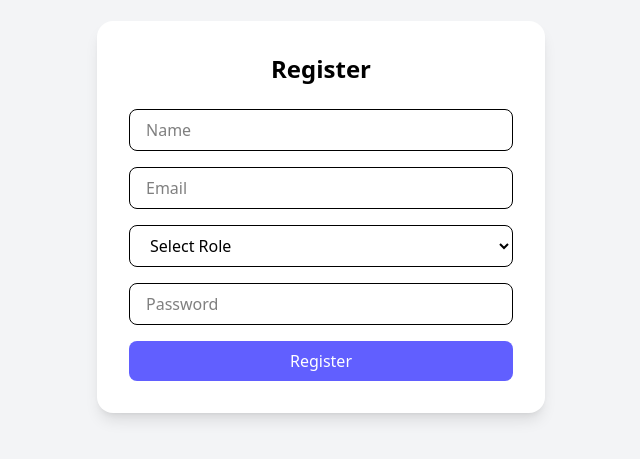
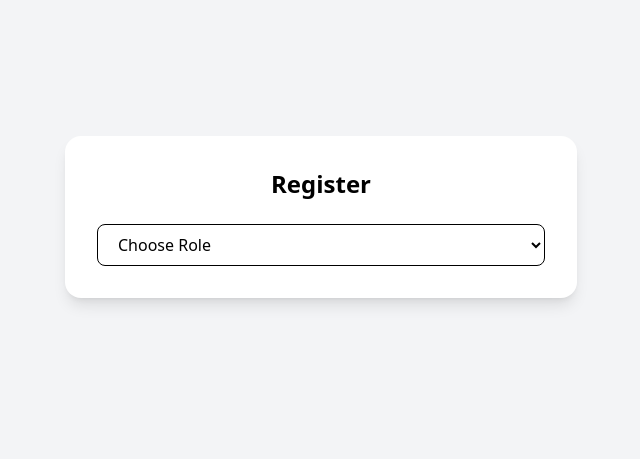
Before and after one commit to rabeyabosree/serviceFinder, a React (Vite) app in the folder frontend/: page /register in a window 1280 px wide. Shown: the part 183-642 px from the top of the page, without its empty margins (319-959 px from the left). Built offline with nearby package versions, Linux system fonts and the light colour scheme.

Commit message:
User Authentication page completed

```diff
--- a/frontend/src/pages/auth/RegisterPage.jsx
+++ b/frontend/src/pages/auth/RegisterPage.jsx
@@ -1,56 +1,166 @@
-import React from "react";
+import React, { useState } from "react";
 
 function RegisterPage() {
+  const [role, setRole] = useState("");
+  const [formData, setFormData] = useState({
+    name: "",
+    email: "",
+    phone: "",
+    password: "",
+    location: "",
+    category: "",
+    serviceArea: "",
+    availability: "",
+    portfolio: [],
+  });
+
+  // handle change for inputs
+  const handleChange = (e) => {
+    const { name, value, files } = e.target;
+    if (files) {
+      setFormData({ ...formData, [name]: files });
+    } else {
+      setFormData({ ...formData, [name]: value });
+    }
+  };
+
+  // handle submit
+  const handleSubmit = (e) => {
+    e.preventDefault();
+    console.log("Form Submitted:", { role, ...formData });
+  };
+
   return (
     <div className="flex items-center justify-center h-screen bg-gray-100">
-      <div className="bg-white shadow-lg rounded-2xl p-8 w-full max-w-md">
+      <div className="bg-white shadow-lg rounded-2xl p-8 w-full max-w-lg">
         <h1 className="text-2xl font-bold text-center mb-6">Register</h1>
-        <form className="space-y-4">
-          {/* Name */}
-          <div>
-            <input
-              type="text"
-              placeholder="Name"
-              className="w-full px-4 py-2 border rounded-lg focus:outline-none focus:ring-2 focus:ring-indigo-400"
-            />
-          </div>
-
-          {/* Email */}
-          <div>
-            <input
-              type="email"
-              placeholder="Email"
-              className="w-full px-4 py-2 border rounded-lg focus:outline-none focus:ring-2 focus:ring-indigo-400"
-            />
-          </div>
-
+        <form className="space-y-4" onSubmit={handleSubmit}>
           {/* Role */}
           <div>
             <select
+              name="role"
+              value={role}
+              onChange={(e) => setRole(e.target.value)}
               className="w-full px-4 py-2 border rounded-lg focus:outline-none focus:ring-2 focus:ring-indigo-400"
+              required
             >
-              <option value="">Select Role</option>
-              <option value="user">User</option>
-              <option value="admin">Admin</option>
+              <option value="">Choose Role</option>
+              <option value="customer">Customer</option>
+              <option value="provider">Provider</option>
             </select>
           </div>
 
-          {/* Password */}
-          <div>
+          {/* Common Fields */}
+          {role && (
+            <>
+              <input
+                type="text"
+                name="name"
+                placeholder="Name"
+                value={formData.name}
+                onChange={handleChange}
+                className="w-full px-4 py-2 border rounded-lg"
+                required
+              />
+
+              <input
+                type="email"
+                name="email"
+                placeholder="Email"
+                value={formData.email}
+                onChange={handleChange}
+                className="w-full px-4 py-2 border rounded-lg"
+                required
+              />
+
+              <input
+                type="tel"
+                name="phone"
+                placeholder="Phone"
+                value={formData.phone}
+                onChange={handleChange}
+                className="w-full px-4 py-2 border rounded-lg"
+                required
+              />
+
               <input
                 type="password"
+                name="password"
                 placeholder="Password"
-              className="w-full px-4 py-2 border rounded-lg focus:outline-none focus:ring-2 focus:ring-indigo-400"
+                value={formData.password}
+                onChange={handleChange}
+                className="w-full px-4 py-2 border rounded-lg"
+                required
               />
-          </div>
+            </>
+          )}
 
-          {/* Submit Button */}
+          {/* Customer-specific Fields */}
+          {role === "customer" && (
+            <input
+              type="text"
+              name="location"
+              placeholder="Location"
+              value={formData.location}
+              onChange={handleChange}
+              className="w-full px-4 py-2 border rounded-lg"
+              required
+            />
+          )}
+
+          {/* Provider-specific Fields */}
+          {role === "provider" && (
+            <>
+              <input
+                type="text"
+                name="category"
+                placeholder="Service Category"
+                value={formData.category}
+                onChange={handleChange}
+                className="w-full px-4 py-2 border rounded-lg"
+                required
+              />
+
+              <input
+                type="text"
+                name="serviceArea"
+                placeholder="Service Area"
+                value={formData.serviceArea}
+                onChange={handleChange}
+                className="w-full px-4 py-2 border rounded-lg"
+                required
+              />
+
+              <input
+                type="text"
+                name="availability"
+                placeholder="Availability (e.g., 9am-6pm)"
+                value={formData.availability}
+                onChange={handleChange}
+                className="w-full px-4 py-2 border rounded-lg"
+                required
+              />
+
+              <input
+                type="file"
+                name="portfolio"
+                multiple
+                accept="image/*"
+                onChange={handleChange}
+                className="w-full px-4 py-2 border rounded-lg"
+              />
+            </>
+          )}
+
+          {/* Submit */}
+          {role && (
             <button
               type="submit"
               className="w-full bg-indigo-500 text-white py-2 rounded-lg hover:bg-indigo-600 transition"
             >
-            Register
+              Register as {role.charAt(0).toUpperCase() + role.slice(1)}
             </button>
+          )}
         </form>
       </div>
     </div>
--- a/frontend/src/pages/home/Hero.jsx
+++ b/frontend/src/pages/home/Hero.jsx
@@ -59,11 +59,11 @@ function Hero() {
       </section>
 
       {/* Service Provider CTA */}
-      <div className="relative z-10 mt-16 md:mt-32 text-center max-w-xl mx-auto p-4 rounded-2xl bg-white/20 backdrop-blur-md shadow-md flex flex-col md:flex-row items-center justify-between gap-4">
-        <h3 className="text-xl font-bold text-indigo-800 flex items-center justify-center md:justify-start">
+      <div className="relative z-10 mt-18 md:mt-40 text-center max-w-[450px] mx-auto p-4 rounded-2xl flex flex-col md:flex-row items-center justify-between gap-2">
+        <h3 className="text-xl font-bold text-gray-900 flex items-center justify-center md:justify-start">
           Are you a service provider?
         </h3>
-        <button onClick={()=> navigate('/register')} className="bg-indigo-600 text-white px-6 py-3 rounded-xl font-semibold hover:bg-indigo-700 transition-colors duration-300">
+        <button onClick={()=> navigate('/register')} className="bg-indigo-600 text-white px-4 py-2 rounded-xl font-semibold hover:bg-indigo-700 transition-colors duration-300">
           Join Now
         </button>
       </div>
```
Lines whose indentation alone changed are shown as unchanged.
